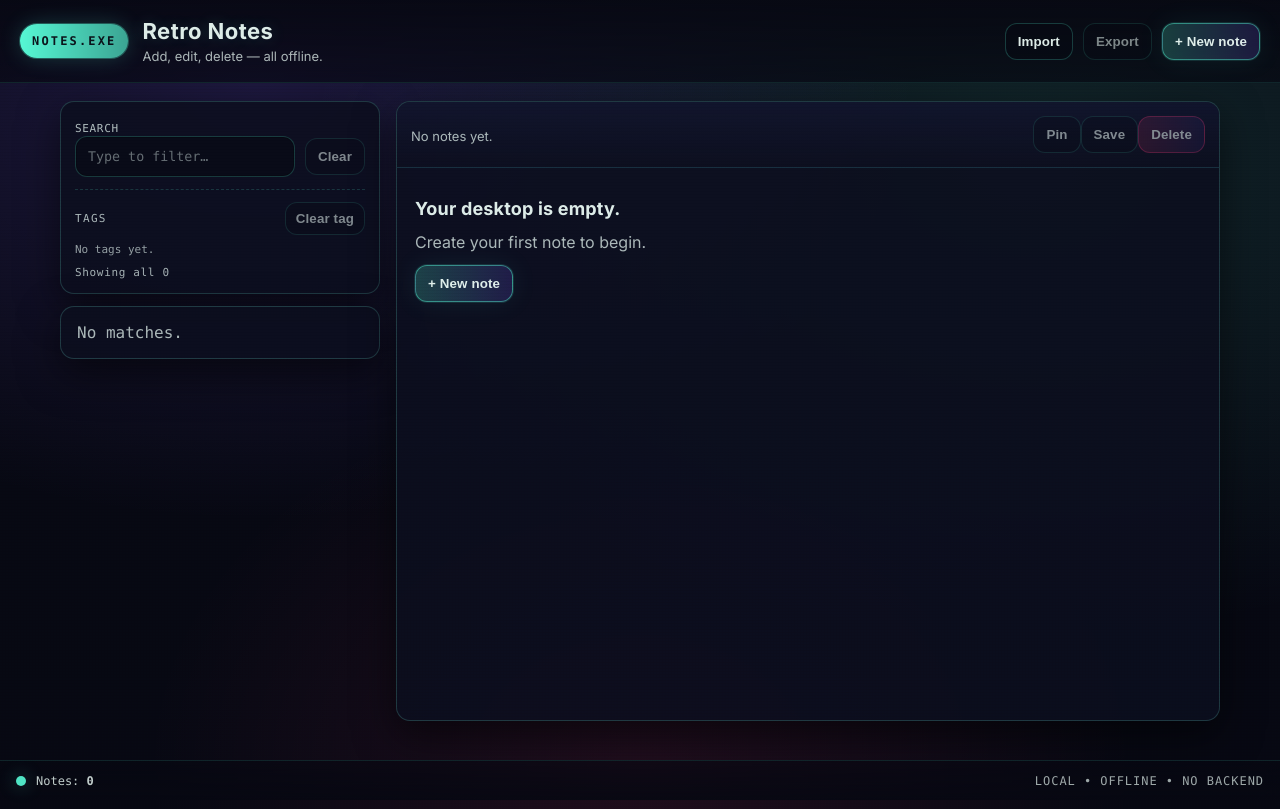
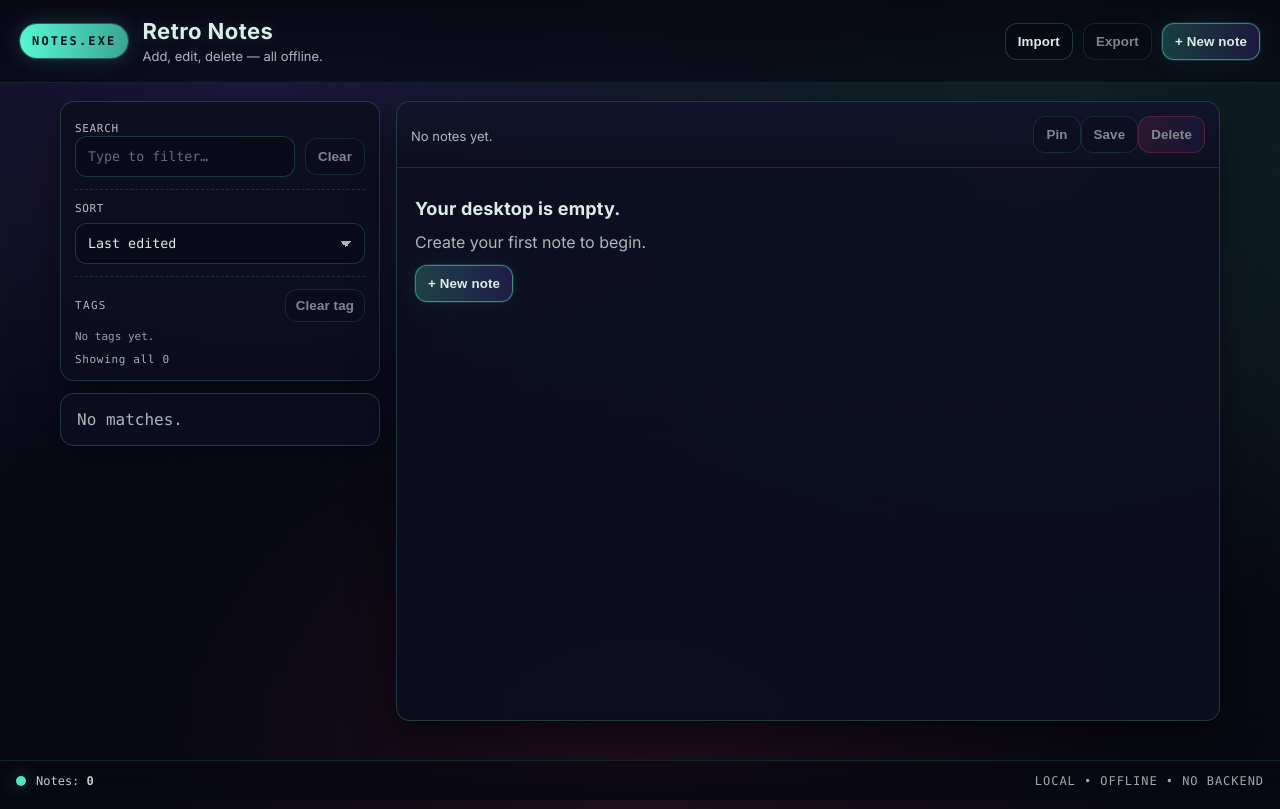
Before and after one commit to kavia-common/simple-notes-app-207464-207473, a React (Create React App) app in the folder notes_app_frontend/: page / in a window 1280 px wide. Built offline with nearby package versions, Linux system fonts and the light colour scheme; the HTML template or start-up script is replaced by a standard one.

Commit message:
Checkpoint 7 - cg97667081

```diff
--- a/notes_app_frontend/src/App.css
+++ b/notes_app_frontend/src/App.css
@@ -469,6 +469,29 @@ kbd {
 }
 
 /* Tag filter bar */
+.retro-sortbar {
+  margin-top: 12px;
+  padding-top: 12px;
+  border-top: 1px dashed rgba(86, 247, 212, 0.16);
+  display: grid;
+  gap: 8px;
+}
+
+.retro-select {
+  appearance: none;
+  -webkit-appearance: none;
+  -moz-appearance: none;
+  padding-right: 36px;
+  background-image:
+    linear-gradient(45deg, transparent 50%, rgba(240, 255, 250, 0.7) 50%),
+    linear-gradient(135deg, rgba(240, 255, 250, 0.7) 50%, transparent 50%);
+  background-position:
+    calc(100% - 18px) 50%,
+    calc(100% - 12px) 50%;
+  background-size: 6px 6px, 6px 6px;
+  background-repeat: no-repeat;
+}
+
 .retro-filterbar {
   margin-top: 12px;
   padding-top: 12px;
--- a/notes_app_frontend/src/App.js
+++ b/notes_app_frontend/src/App.js
@@ -10,6 +10,7 @@ function createId() {
 }
 
 const STORAGE_KEY = "retro_notes_v1";
+const SORT_MODE_KEY = "retro_notes_sort_mode_v1";
 const EXPORT_SCHEMA_VERSION = 1;
 
 /**
@@ -33,6 +34,44 @@ function sortNotesPinnedFirst(a, b) {
   const bp = Boolean(b.pinned);
   if (ap !== bp) return ap ? -1 : 1;
   return (b.updatedAt || 0) - (a.updatedAt || 0);
+}
+
+/**
+ * Available sort modes for the notes list.
+ * @typedef {"updated_desc"|"created_desc"|"title_asc"|"title_desc"} SortMode
+ */
+const SORT_MODES = [
+  { value: "updated_desc", label: "Last edited" },
+  { value: "created_desc", label: "Created date" },
+  { value: "title_asc", label: "Title (A→Z)" },
+  { value: "title_desc", label: "Title (Z→A)" },
+];
+
+/**
+ * Compare two notes by a given sort mode (does NOT account for pinning).
+ * Pinning-first ordering is applied separately to preserve the existing behavior.
+ */
+function compareNotesBySortMode(a, b, sortMode) {
+  const mode = sortMode || "updated_desc";
+
+  if (mode === "created_desc") return (b.createdAt || 0) - (a.createdAt || 0);
+  if (mode === "title_asc") return String(a.title || "").localeCompare(String(b.title || ""), undefined, { sensitivity: "base" });
+  if (mode === "title_desc") return String(b.title || "").localeCompare(String(a.title || ""), undefined, { sensitivity: "base" });
+
+  // Default: updated_desc
+  return (b.updatedAt || 0) - (a.updatedAt || 0);
+}
+
+/**
+ * Pinned-first comparator with a configurable secondary sort.
+ */
+function sortNotesPinnedFirstBy(sortMode) {
+  return (a, b) => {
+    const ap = Boolean(a.pinned);
+    const bp = Boolean(b.pinned);
+    if (ap !== bp) return ap ? -1 : 1;
+    return compareNotesBySortMode(a, b, sortMode);
+  };
 }
 
 /**
@@ -122,6 +161,9 @@ function App() {
   const [body, setBody] = useState("");
   const [query, setQuery] = useState("");
 
+  /** @type {[SortMode, Function]} */
+  const [sortMode, setSortMode] = useState("updated_desc");
+
   // Tag filter: which tag is currently selected in the list filter.
   const [activeTag, setActiveTag] = useState("");
 
@@ -135,6 +177,12 @@ function App() {
   // Load from localStorage once.
   useEffect(() => {
     try {
+      // Load sort mode (keep independent from notes payload for compatibility).
+      const storedSort = localStorage.getItem(SORT_MODE_KEY);
+      if (storedSort && SORT_MODES.some((m) => m.value === storedSort)) {
+        setSortMode(storedSort);
+      }
+
       const raw = localStorage.getItem(STORAGE_KEY);
       if (!raw) return;
 
@@ -144,6 +192,7 @@ function App() {
         const normalized = parsed
           .map((n) => normalizeNote(n))
           .filter(Boolean)
+          // Preserve pinned-first behavior; initial load uses the existing default sort.
           .sort(sortNotesPinnedFirst);
 
         setNotes(normalized);
@@ -167,6 +216,16 @@ function App() {
       setError("Storage is full or unavailable. Changes may not persist.");
     }
   }, [notes]);
+
+  // Persist sort preference.
+  useEffect(() => {
+    try {
+      localStorage.setItem(SORT_MODE_KEY, sortMode);
+    } catch (e) {
+      console.error("Failed to persist sort mode:", e);
+      // Non-fatal; don't show user-facing error for sort preference persistence.
+    }
+  }, [sortMode]);
 
   const selectedNote = useMemo(() => {
     if (!selectedId) return null;
@@ -199,10 +258,10 @@ function App() {
   }, [notes, query, activeTag]);
 
   const filteredNotesPinnedFirst = useMemo(() => {
-    // Keep the current search/filter behavior, but present pinned items first
-    // within the filtered results.
-    return [...filteredNotes].sort(sortNotesPinnedFirst);
-  }, [filteredNotes]);
+    // Keep the current search/tag-filter behavior, but present pinned items first
+    // within the filtered results, then apply the chosen sort within each group.
+    return [...filteredNotes].sort(sortNotesPinnedFirstBy(sortMode));
+  }, [filteredNotes, sortMode]);
 
   const resultsCount = filteredNotesPinnedFirst.length;
   const totalCount = notes.length;
@@ -559,6 +618,25 @@ function App() {
               </button>
             </div>
 
+            <div className="retro-sortbar" aria-label="Sorting options">
+              <label className="retro-label" htmlFor="sort">
+                Sort
+              </label>
+              <select
+                id="sort"
+                className="retro-input retro-select"
+                value={sortMode}
+                onChange={(e) => setSortMode(e.target.value)}
+                aria-label="Sort notes"
+              >
+                {SORT_MODES.map((m) => (
+                  <option key={m.value} value={m.value}>
+                    {m.label}
+                  </option>
+                ))}
+              </select>
+            </div>
+
             <div className="retro-filterbar" aria-label="Tag filters">
               <div className="retro-filterbar__row">
                 <span className="retro-filterbar__label">Tags</span>
```
Also changed, not shown: 1 other file (tests, documents, lock files or other folders).
